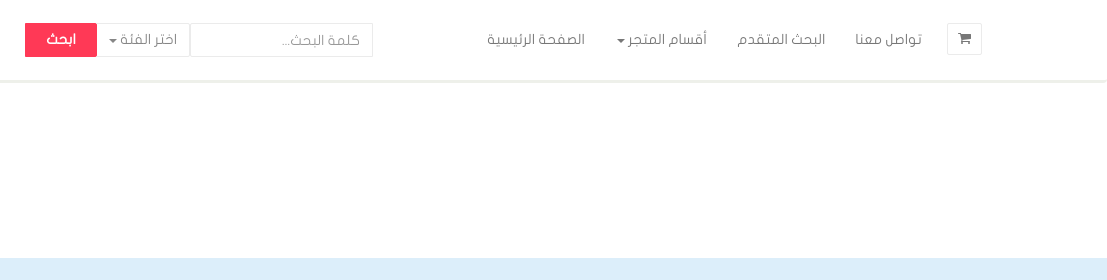
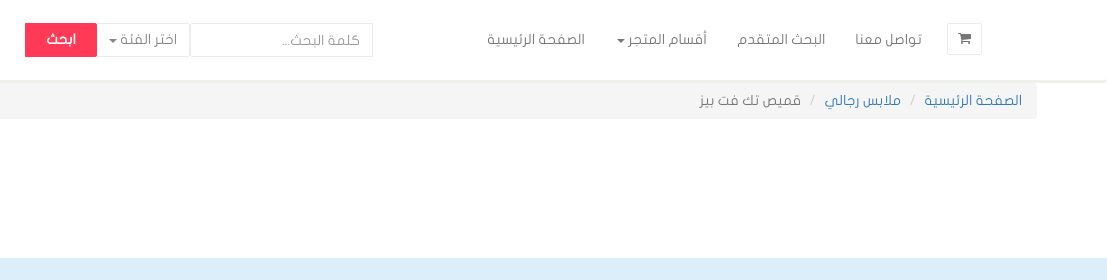
Before and after one commit to ecommerce-demo/src, a plain HTML site: page src/product.html in a window 1280 px wide. Shown: the top 280 px of the page, 173-1280 px from the left. Drawn offline with Linux system fonts and the light colour scheme.

Commit message:
إضافة عناصر التّنقّل الفرعيّة

```diff
--- a/src/product.html
+++ b/src/product.html
@@ -97,7 +97,13 @@
       </div><!--نهاية الشريط العلوي-->
 
       <div class="row">
-
+        <div class="container">
+          <ol class="breadcrumb custom-breadcrumb">
+            <li><a href=".">الصفحة الرئيسية</a></li>
+            <li><a href="#">ملابس رجالي</a></li>
+            <li class="active">قميص تك فت بيز</li>
+          </ol>
+        </div>
       </div>
 
       <!--ذيل الصفحة-->
```
